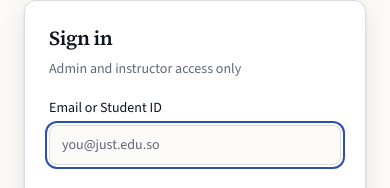
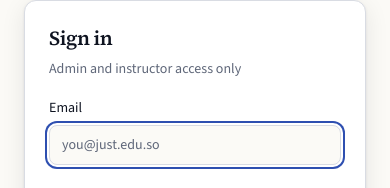
Before and after one commit to Ahmed-Naafic/Group-Formation-System-FYP-, a React (Vite) app in the folder web/: page /login in a window 390 px wide. Shown: the part 315-503 px from the top of the page. Built offline with nearby package versions, Linux system fonts and the light colour scheme; no server answers.

Commit message:
fix(web): drop \"Student ID\" from the login field label
The web app is admin/instructor only (students sign in via the mobile app,
as the page already states below the form) — the identifier field never
actually accepts a student ID here, so the label was misleading.

```diff
--- a/web/src/features/auth/LoginPage.jsx
+++ b/web/src/features/auth/LoginPage.jsx
@@ -127,14 +127,14 @@ export default function LoginPage() {
 
               {/* Identifier */}
               <div className="space-y-1.5">
-                <Label htmlFor="identifier">Email or Student ID</Label>
+                <Label htmlFor="identifier">Email</Label>
                 <Input
                   id="identifier"
                   type="text"
                   autoComplete="username"
                   autoFocus
                   placeholder="you@just.edu.so"
-                  {...register('identifier', { required: 'Email or ID is required' })}
+                  {...register('identifier', { required: 'Email is required' })}
                   aria-invalid={!!errors.identifier}
                 />
                 {errors.identifier && (
```
